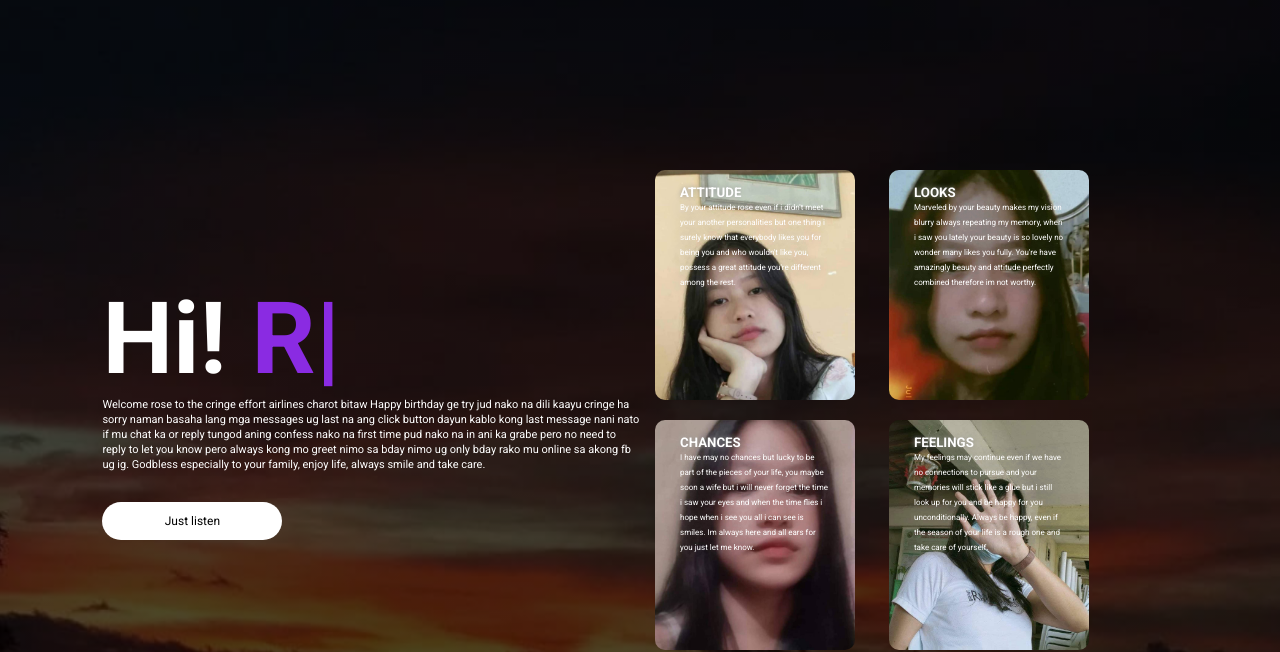
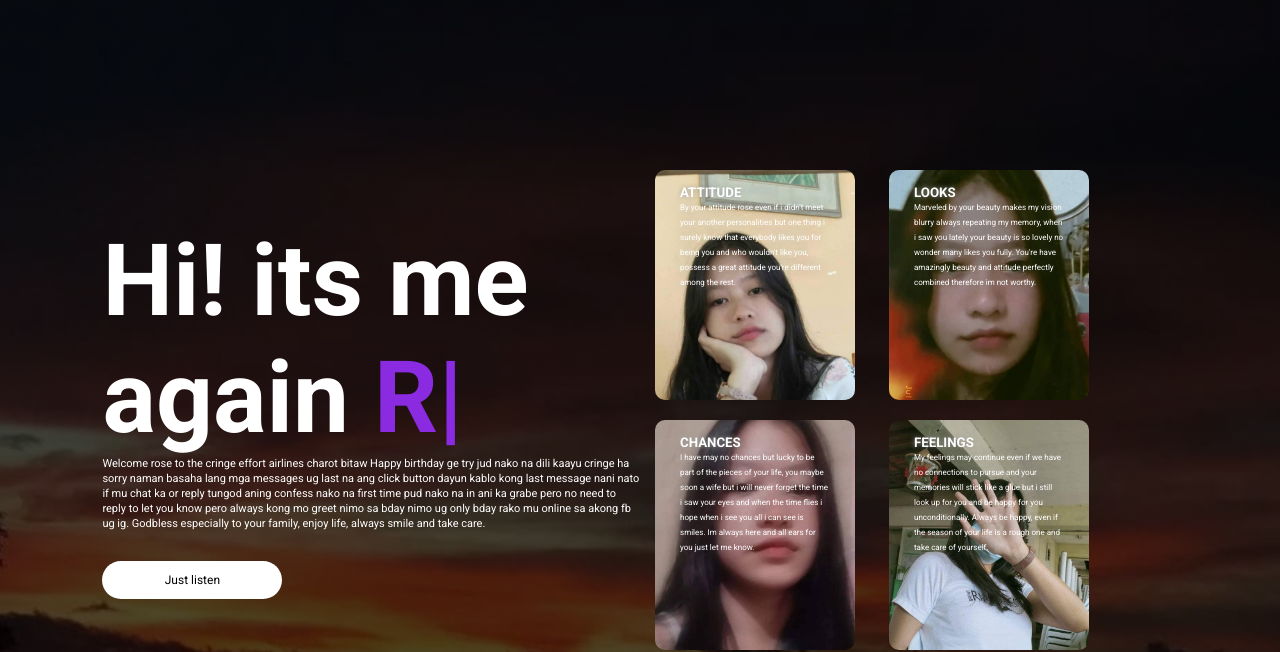
Before and after one commit to Wamel0n/allaboutrose.com, a plain HTML site: page index.html in a window 1280 px wide. Shown: the part 172-824 px from the top of the page. Drawn offline with nearby package versions, Linux system fonts and the light colour scheme.

Commit message:
Update index.html

```diff
--- a/index.html
+++ b/index.html
@@ -18,7 +18,7 @@
         </div>
         <div class="row">
             <div class="col">
-                <h1>Hi! <span class="auto-type"></span></h1>
+                <h1>Hi! its me again <span class="auto-type"></span></h1>
                 <p>Welcome rose to the cringe effort airlines charot bitaw Happy birthday ge try jud nako na dili kaayu cringe ha sorry naman basaha lang mga messages ug last na ang click button dayun kablo kong last message nani nato if mu chat ka or reply tungod aning confess nako na first time pud nako na in ani ka grabe pero no need to reply to let you know pero always kong mo greet nimo sa bday nimo ug only bday rako mu online sa akong fb ug ig. Godbless especially to your family, enjoy life, always smile and take care.</p>
             <a href="https://www.youtube.com/watch?v=1nml-_YE2OU">
                 <button type="button">Just listen</button>
```
